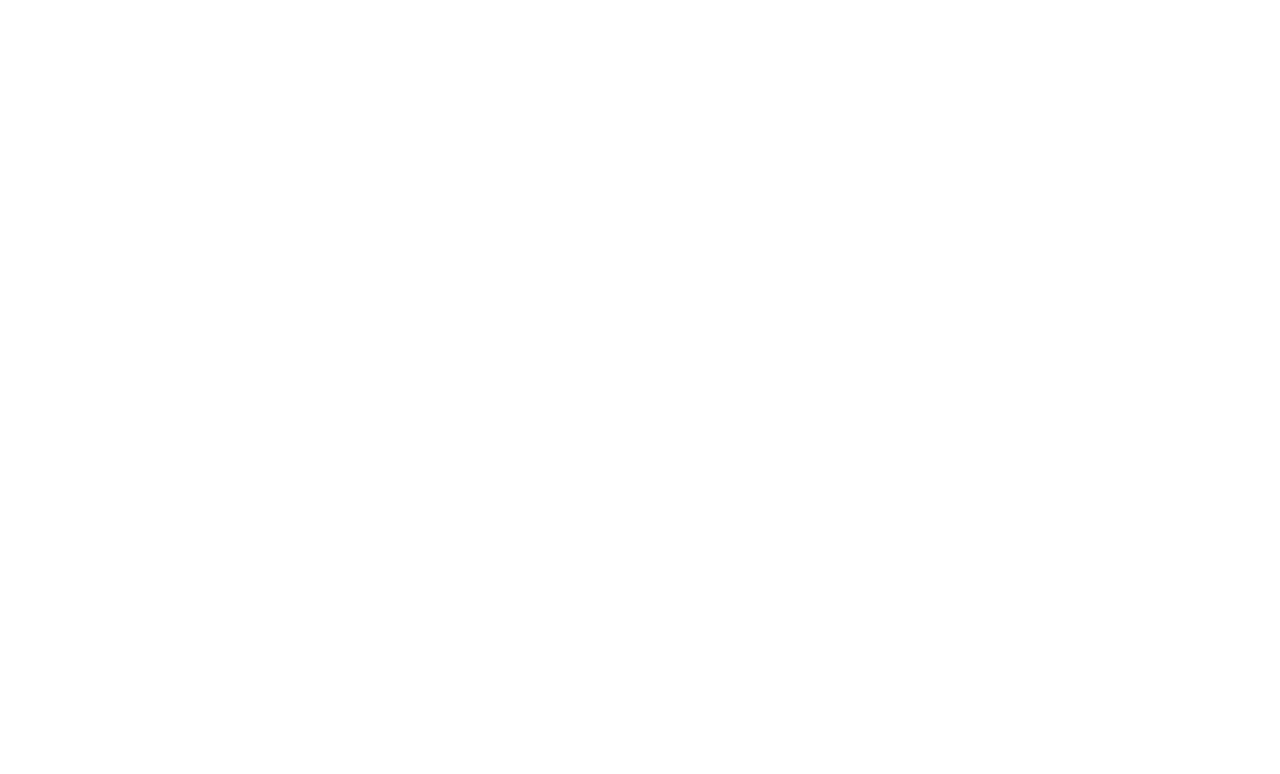
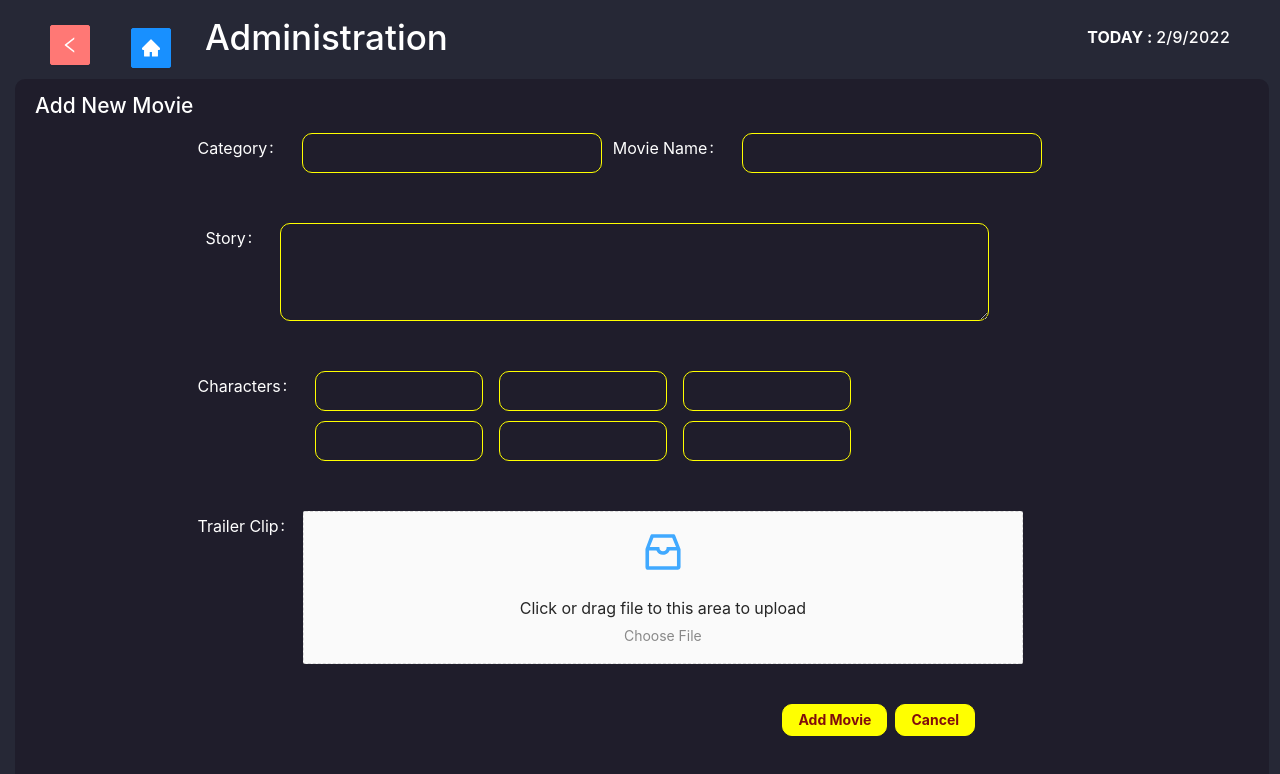
Before and after one commit to Movie-Mania-FastTrack/movie-mania, a React (Create React App) app: page /add_new_movie in a window 1280 px wide. Before the commit this address had no page. Shown: the top 774 px of the page. Built offline with nearby package versions, Linux system fonts and the light colour scheme.

Commit message:
Added New Movie Form

```diff
--- a/src/App.js
+++ b/src/App.js
@@ -7,6 +7,7 @@
 import MovieCastHome  from "./screens/MovieCastHome";
 import BuyMovieHome  from "./screens/BuyMovieHome";
 import AdminHomePage  from "./screens/AdminHomePage";
+import AddNewMovieScreen from "./screens/AddNewMovie/AddNewMovieScreen";
 
 function App() {
   return (
@@ -18,6 +19,7 @@
         <Route path="/cast_page" element={<MovieCastHome />} />
         <Route path="/buy_page" element={<BuyMovieHome/>} />
         <Route path="/admin_home_page" element={<AdminHomePage/>} />
+        <Route path="/add_new_movie" element={<AddNewMovieScreen/>} />
       </Routes>
     </Router>
   );
--- /dev/null
+++ b/src/screens/AddNewMovie/AddNewMovie.css
@@ -0,0 +1,27 @@
+.ant-form-item {
+    text-align: left;
+
+    margin-bottom: 40px;
+    width: 100%;
+}
+
+.ant-input {
+    margin-bottom: 10px;
+    margin-right: 10px;
+    padding-right: 10px;
+    color: rgba(255, 253, 253, 0.85);
+    background-color: #1f1d2b;;
+
+    border: 1px solid yellow;
+    border-radius: 10px;
+    height: 40px;
+margin-left: 10px;
+
+
+}
+
+.ant-form-item-label>label {
+    padding-right:10px;
+    color: white;
+    font-size: 16px;
+}
--- /dev/null
+++ b/src/screens/AddNewMovie/AddNewMovie.module.css
@@ -0,0 +1,35 @@
+.heading{
+    color:white;
+    padding-left: 20px;
+    padding-top: 10px;
+
+}
+
+.form{
+    color:white;
+    width: 100%;
+    text-align: left;
+        /* background-color: aqua; */
+        padding-left: 15%;
+
+
+}
+
+.button{
+    background-color: yellow;
+    border-radius: 10px;
+    color:#810C0C;
+    font-weight: bold;
+    border-color:yellow;
+    margin-bottom: 10px;
+
+
+}
+
+.category{
+    width:300px;
+}
+
+.movieName{
+    padding-left: 50px;
+}
--- a/src/screens/AddNewMovie/AddNewMovieForm.jsx
+++ b/src/screens/AddNewMovie/AddNewMovieForm.jsx
@@ -1,9 +1,127 @@
-import React from 'react'
+import React from "react";
+import {
+  Button,
+  Cascader,
+  DatePicker,
+  Form,
+  Input,
+  InputNumber,
+  Row,
+  Space,
+  Switch,
+  Upload,
+  Col
+} from "antd";
+import { InboxOutlined } from "@ant-design/icons";
+import { useState } from "react";
+import formStyles from "./AddNewMovie.module.css";
+import "./AddNewMovie.css";
+const { Dragger } = Upload;
+const { TextArea } = Input;
+function AddNewMovieForm() {
+  const tailLayout = {
+  wrapperCol: { offset: 13, span: 16 },
+};
+  return (
+    <div>
+      <h2 className={formStyles.heading}>Add New Movie</h2>
+      <center>
+        <Row gutter={[16, 16]}>
+          <Form
+            labelCol={{
+              span: 0,
+            }}
+            wrapperCol={{
+              span: 16,
+            }}
+            layout="horizontal"
+            className={formStyles.form}
+          >
+            <Row gutter={[16, 16]}>
+              <Col span={8}>
+                <Form.Item label="Category">
+                  {/* <p className={formStyles.p}>Category</p> */}
+                  <Input className={formStyles.category} />
+                </Form.Item>
+              </Col>
 
-function AddNewMovieForm() {
-  return (
-    <div>AddNewMovieForm</div>
-  )
+              <Col span={12}>
+                <Form.Item label="Movie Name" className={formStyles.movieName}>
+                  <Input className={formStyles.category} />
+                </Form.Item>
+              </Col>
+            </Row>
+            <Col span={24}>
+              <Form.Item label="Story">
+                <TextArea rows={4} />
+              </Form.Item>
+            </Col>
+            <Form.Item label="Characters">
+              <Row gutter={[16, 16]}>
+                <Col span={6}>
+                  {" "}
+                  <Input />
+                </Col>
+                <Col span={6}>
+                  {" "}
+                  <Input />
+                </Col>
+                <Col span={6}>
+                  {" "}
+                  <Input />
+                </Col>
+              </Row>
+              <Row gutter={[16, 16]}>
+                <Col span={6}>
+                  {" "}
+                  <Input />
+                </Col>
+                <Col span={6}>
+                  {" "}
+                  <Input />
+                </Col>
+                <Col span={6}>
+                  {" "}
+                  <Input />
+                </Col>
+              </Row>
+            </Form.Item>
+            {/* <Form.Item label="Characters">
+              <Space>
+                <Input />
+                <Input />
+                <Input />
+              </Space>
+
+              <Space>
+                <Input />
+                <Input />
+                <Input />
+              </Space>
+            </Form.Item> */}
+            <Form.Item label="Trailer Clip">
+              <Dragger>
+                <p className="ant-upload-drag-icon">
+                  <InboxOutlined />
+                </p>
+                <p className="ant-upload-text">
+                  Click or drag file to this area to upload
+                </p>
+                <p className="ant-upload-hint">Choose File</p>
+              </Dragger>
+            </Form.Item>
+
+            <Form.Item {...tailLayout}>
+              <Space>
+                <Button className={formStyles.button}>Add Movie</Button>
+                <Button className={formStyles.button}>Cancel</Button>
+              </Space>
+            </Form.Item>
+          </Form>
+        </Row>
+      </center>
+    </div>
+  );
 }
 
-export default AddNewMovieForm
+export default AddNewMovieForm;
--- a/src/screens/AddNewMovie/AddNewMovieScreen.jsx
+++ b/src/screens/AddNewMovie/AddNewMovieScreen.jsx
@@ -1,6 +1,6 @@
 import React from "react";
 import AddNewMovieForm from "./AddNewMovieForm";
-import Screen_Layout from "./common_components/ScreenLayout";
+import Screen_Layout from "../common_components/ScreenLayout";
 
 function AddNewMovieScreen() {
   return (
```
